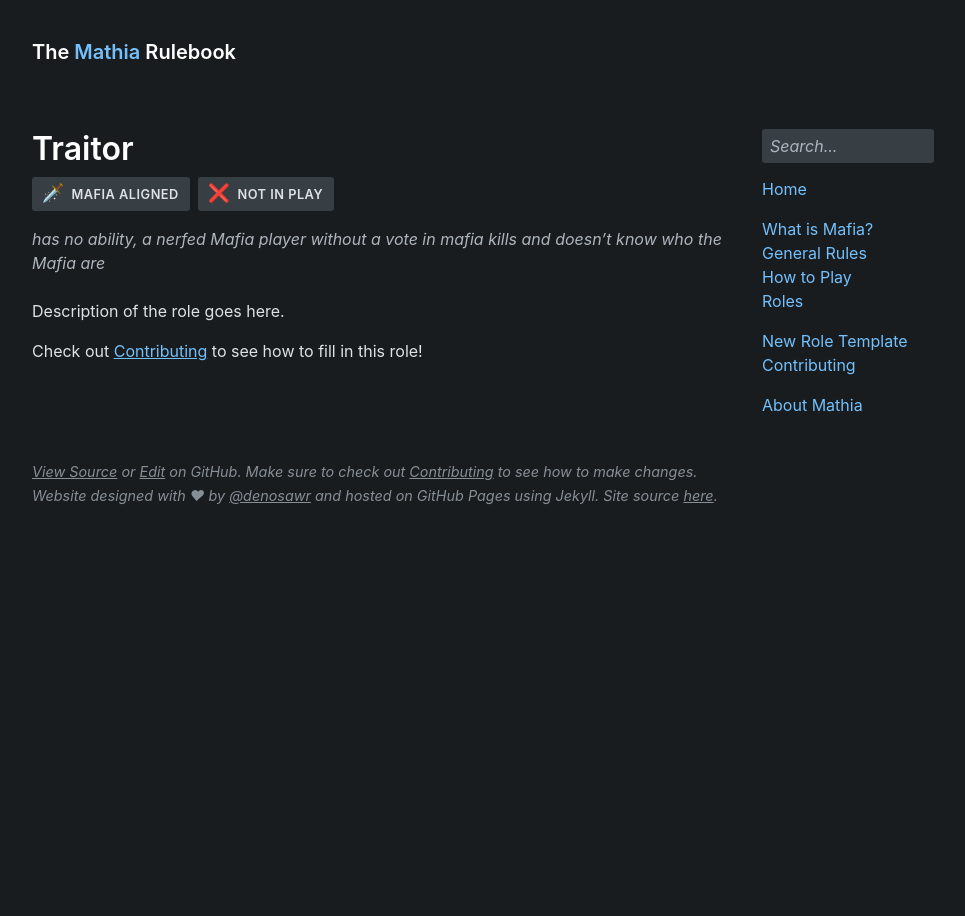
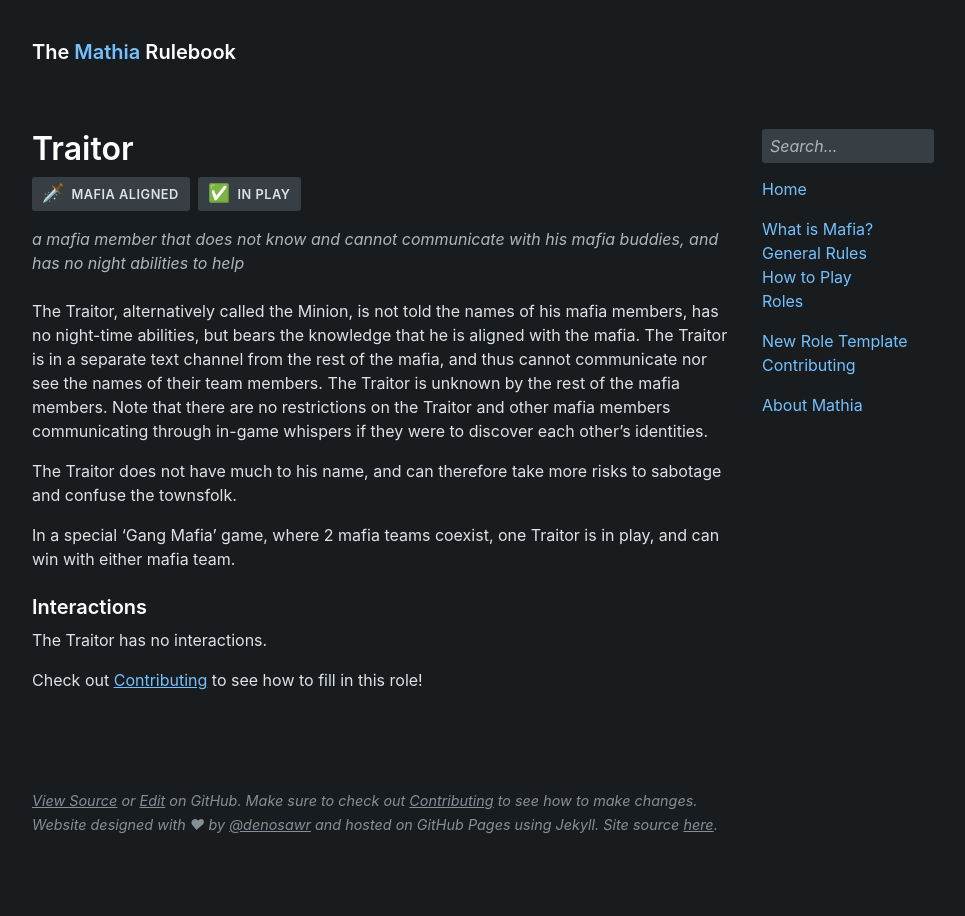
Before and after one commit to olliecheng/mathia-rulebook, a Jekyll site: the page built from roles/traitor.md, in a window 1280 px wide. Shown: the whole page, without its empty margins (152-1117 px from the left). Built offline with Jekyll 4.4.1, drawn with Linux system fonts in a browser that asks for light colours; some web fonts are replaced.

Commit message:
I have no idea what I'm doing
https://tenor.com/view/club-penguin-drums-gif-7531856
my edit isnt even good

```diff
--- a/roles/traitor.md
+++ b/roles/traitor.md
@@ -2,10 +2,17 @@
 title: Traitor
 layout: role
 alignment: mafia
-enabled: no
-description: has no ability, a nerfed Mafia player without a vote in mafia kills and doesn’t know who the Mafia are
+enabled: yes
+description: a mafia member that does not know and cannot communicate with his mafia buddies, and has no night abilities to help
 ---
 
-Description of the role goes here.
+The Traitor, alternatively called the Minion, is not told the names of his mafia members, has no night-time abilities, but bears the knowledge that he is aligned with the mafia. The Traitor is in a separate text channel from the rest of the mafia, and thus cannot communicate nor see the names of their team members. The Traitor is unknown by the rest of the mafia members. Note that there are no restrictions on the Traitor and other mafia members communicating through in-game whispers if they were to discover each other's identities.
+
+The Traitor does not have much to his name, and can therefore take more risks to sabotage and confuse the townsfolk.
+
+In a special 'Gang Mafia' game, where 2 mafia teams coexist, one Traitor is in play, and can win with either mafia team.
+
+### Interactions
+The Traitor has no interactions.
 
 Check out [Contributing]({{ site.baseurl }}{% link information/contributing.md %}) to see how to fill in this role!
```
